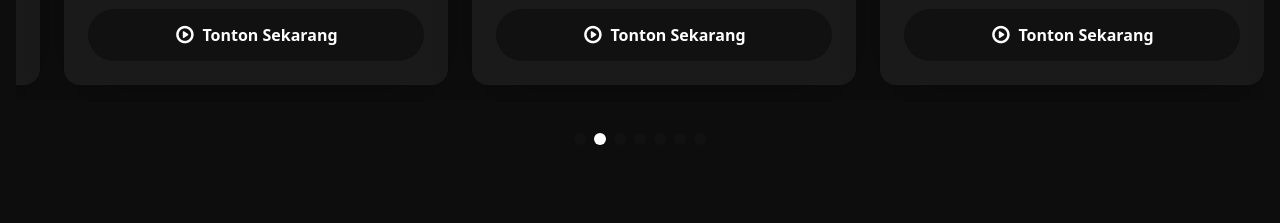
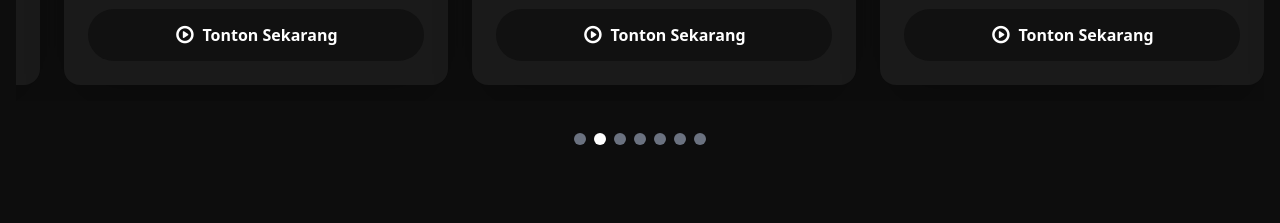
Before and after one commit to FeynmanProject/feynmanproject.github.io, a Next.js app: page / in a window 1280 px wide. Shown: the part 1380-1603 px from the top of the page. Built offline with nearby package versions, Linux system fonts and the light colour scheme.

Commit message:
Update page.tsx

```diff
--- a/app/page.tsx
+++ b/app/page.tsx
@@ -360,7 +360,7 @@ const prevSlide = () => {
             key={index}
             onClick={() => scrollToIndex(index)}
             className={`w-3 h-3 rounded-full transition-all duration-300 cursor-pointer ${
-              index === currentIndex ? 'bg-white' : 'bg-[#111111] hover:bg-[#222222]'
+              index === currentIndex ? 'bg-white' : 'bg-gray-500 hover:bg-gray-400'
             }`}
           />
         ))}
```
